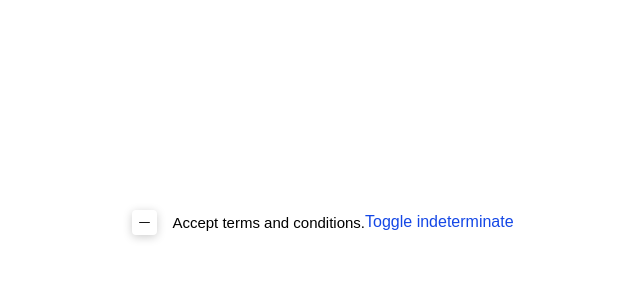
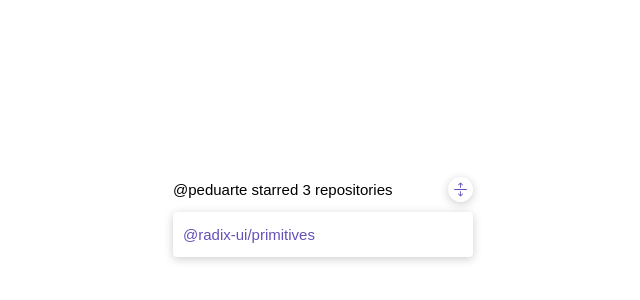
Before and after one commit to yaulhae/ui-lab, a Next.js app: page / in a window 1280 px wide. Shown: the part 178-478 px from the top of the page, without its empty margins (317-957 px from the left). Built offline with nearby package versions, Linux system fonts and the light colour scheme.

Commit message:
콜랩서블 컴포넌트(Collapsible)

```diff
--- a/package.json
+++ b/package.json
@@ -15,6 +15,7 @@
     "@radix-ui/react-aspect-ratio": "^1.1.7",
     "@radix-ui/react-avatar": "^1.1.10",
     "@radix-ui/react-checkbox": "^1.3.2",
+    "@radix-ui/react-collapsible": "^1.1.11",
     "@radix-ui/react-icons": "^1.3.2",
     "@radix-ui/react-tooltip": "^1.2.7",
     "classnames": "^2.5.1",
--- a/src/app/page.tsx
+++ b/src/app/page.tsx
@@ -3,6 +3,7 @@
 import AspectRatioDemo from "@/components/AspectRatioDemo";
 import AvatarDemo from "@/components/AvatarDemo";
 import CheckboxDemo from "@/components/CheckboxDemo";
+import CollapsibleDemo from "@/components/CollapsibleDemo";
 
 export default function Home() {
   return (
@@ -11,7 +12,8 @@
       {/* <AccordionDemo /> */}
       {/* <AlertDialogDemo /> */}
       {/* <AspectRatioDemo /> */}
-      <CheckboxDemo />
+      {/* <CheckboxDemo /> */}
+      <CollapsibleDemo />
     </div>
   );
 }
--- /dev/null
+++ b/src/components/CollapsibleDemo.tsx
@@ -0,0 +1,48 @@
+"use client";
+
+import * as React from "react";
+import { RowSpacingIcon, Cross2Icon } from "@radix-ui/react-icons";
+import {
+  Collapsible,
+  CollapsibleContent,
+  CollapsibleTrigger,
+} from "@radix-ui/react-collapsible";
+
+const CollapsibleDemo = () => {
+  const [open, setOpen] = React.useState(false);
+  return (
+    <Collapsible className="w-[300px]" open={open} onOpenChange={setOpen}>
+      <div className="flex items-center justify-between">
+        <span className=" text-[15px] leading-[25px] text-black">
+          @peduarte starred 3 repositories
+        </span>
+        <CollapsibleTrigger asChild>
+          <button className="inline-flex size-[25px] items-center justify-center rounded-full text-violet11 shadow-[0_2px_10px] shadow-blackA4 outline-none hover:bg-violet3 focus:shadow-[0_0_0_2px] focus:shadow-black data-[state=closed]:bg-white data-[state=open]:bg-violet3">
+            {open ? <Cross2Icon /> : <RowSpacingIcon />}
+          </button>
+        </CollapsibleTrigger>
+      </div>
+
+      <div className="my-2.5 rounded bg-white p-2.5 shadow-[0_2px_10px] shadow-blackA4">
+        <span className="text-[15px] leading-[25px] text-violet11">
+          @radix-ui/primitives
+        </span>
+      </div>
+
+      <CollapsibleContent>
+        <div className="my-2.5 rounded bg-white p-2.5 shadow-[0_2px_10px] shadow-blackA4">
+          <span className="text-[15px] leading-[25px] text-violet11">
+            @radix-ui/colors
+          </span>
+        </div>
+        <div className="my-2.5 rounded bg-white p-2.5 shadow-[0_2px_10px] shadow-blackA4">
+          <span className="text-[15px] leading-[25px] text-violet11">
+            @radix-ui/themes
+          </span>
+        </div>
+      </CollapsibleContent>
+    </Collapsible>
+  );
+};
+
+export default CollapsibleDemo;
--- a/tailwind.config.js
+++ b/tailwind.config.js
@@ -1,4 +1,4 @@
-const { mauve, violet, red, blackA, gray } = require("@radix-ui/colors");
+const { blackA, violet } = require("@radix-ui/colors");
 
 /** @type {import('tailwindcss').Config} */
 module.exports = {
@@ -6,28 +6,8 @@
   theme: {
     extend: {
       colors: {
-        ...mauve,
+        ...blackA,
         ...violet,
-        ...red,
-        ...blackA,
-        ...gray,
-      },
-      keyframes: {
-        overlayShow: {
-          from: { opacity: "0" },
-          to: { opacity: "1" },
-        },
-        contentShow: {
-          from: {
-            opacity: "0",
-            transform: "translate(-50%, -48%) scale(0.96)",
-          },
-          to: { opacity: "1", transform: "translate(-50%, -50%) scale(1)" },
-        },
-      },
-      animation: {
-        overlayShow: "overlayShow 150ms cubic-bezier(0.16, 1, 0.3, 1)",
-        contentShow: "contentShow 150ms cubic-bezier(0.16, 1, 0.3, 1)",
       },
     },
   },
```
Also changed, not shown: 1 other file (tests, documents, lock files or other folders).
